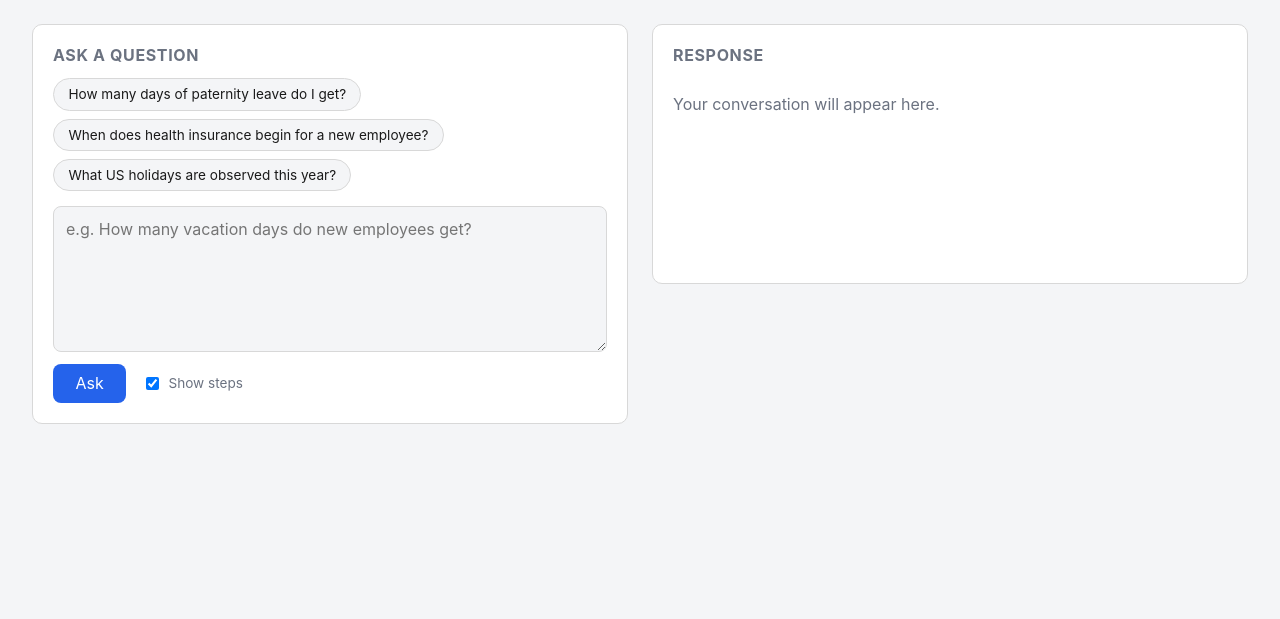
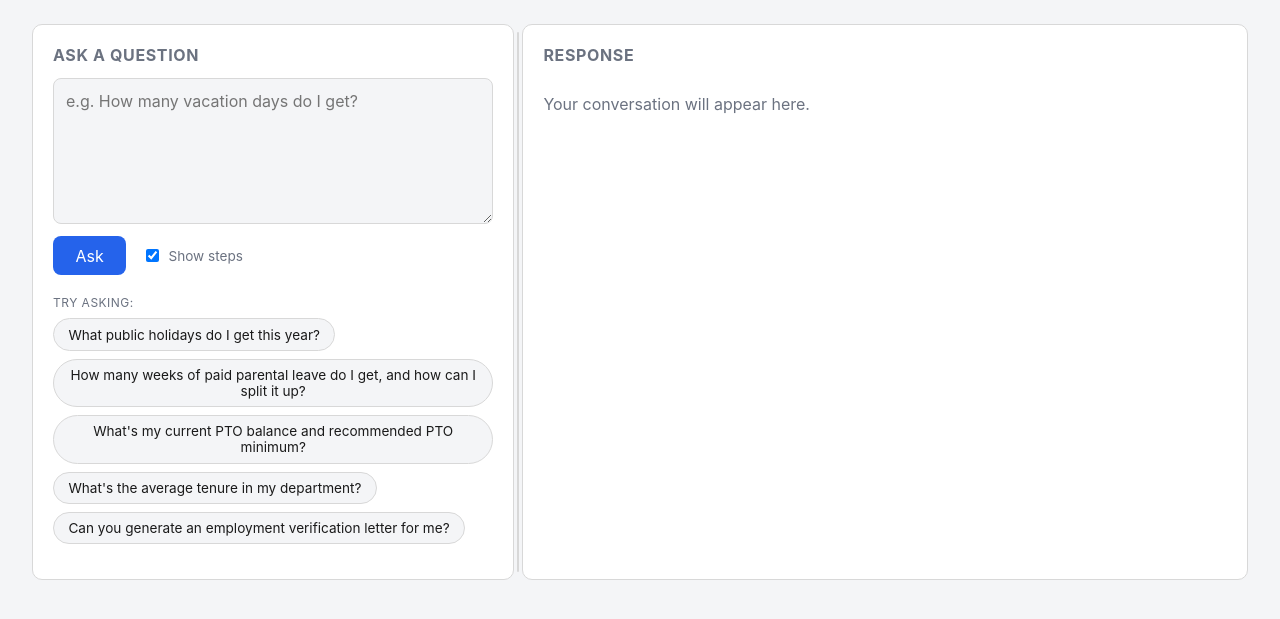
Before and after one commit to deepaudel/peopleFabrix, a FastAPI app: template app/templates/index.html in a window 1280 px wide. Shown: the part 61-680 px from the top of the page. Run offline with FastAPI, Linux system fonts and the light colour scheme; the template is opened without the code that fills it: most values are stand-ins (such as "Sample title", 1, 10 or a date in 2020); parts of the project's set-up code (start-up, migrations or seed data) failed here and were passed over; some libraries are stand-ins or nearby versions.

Commit message:
Add resizable split-pane layout, curated starter chips, and markdown rendering
Moves the "Try asking" chips into the question panel (below the form) and
gives it a real drag-to-resize splitter against the response panel instead
of a fixed 50/50 flex split — width persists to localStorage the same way
the "Show steps" toggle already does, defaults to 40/60, clamped 20-70%,
keyboard-accessible via the ARIA separator role, and collapses to a single
stacked column under 700px. Replaced the original 3 generic starter chips
with 5 curated from the app's actual demo-worthy capabilities (location-
aware public holidays, a clean single-fact policy answer, a multi-tool
PTO-balance-plus-policy question, department analytics, and the employment
letter generator), with a small "Try asking:" caption instead of a heavier
section heading.

Also fixes two real rendering problems surfaced while polishing this:
answers were never running through any markdown handling beyond bare
links, so **bold**, ### headings, and - bullet lists from model output
were showing up as literal raw text — replaced the old link-only
linkify() with a small custom renderMarkdown() (still escape-first, same
safety posture, only applied to the complete final answer, never streaming
deltas) plus matching typography CSS. That also surfaced a latent CSS bug
(.transcript-entry.assistant strong was unscoped and would have grayed out
the new bold emphasis text along with the "Assistant:" label) — scoped to
the direct child only. Separately, live testing turned up the model
narrating a fabricated sandbox: markdown link duplicating the real,
working document-download button; added a system prompt rule telling it
the UI already renders a working download button and not to invent a
link/path of its own.

Co-Authored-By: Claude Sonnet 5 <noreply@anthropic.com>

```diff
--- a/app/orchestrator.py
+++ b/app/orchestrator.py
@@ -89,6 +89,11 @@ Core Response Rules
      anything is actually written. Do not call action="confirm" yourself in the same turn.
 7. Use clear and supportive language
    * Be professional, respectful, and concise. Use bullets when they improve readability.
+8. Never fabricate links or file paths for generated documents
+   * When a tool result indicates a document is ready (e.g. an employment verification letter),
+     the UI already shows a working download button automatically. Do not invent a markdown
+     link, file path, or URL for it in your response — just confirm in plain language that it's
+     ready to download.
 
 When Information Is Missing
 Use language such as: "The available HR documents/records don't provide enough information to
--- a/app/static/css/style.css
+++ b/app/static/css/style.css
@@ -130,19 +130,65 @@ body {
 
 .panels {
   display: flex;
-  gap: 1.5rem;
   padding: 1.5rem 2rem 2rem;
-  align-items: flex-start;
-  flex-wrap: wrap;
+  align-items: stretch;
 }
 
 .panel {
-  flex: 1 1 320px;
+  flex: 0 0 auto;
+  box-sizing: border-box;
   background: var(--bg-panel);
   border: 1px solid var(--border);
   border-radius: 10px;
   padding: 1.25rem;
   min-height: 260px;
+}
+
+#question-panel {
+  width: calc(40% - 4px);
+}
+
+#response-panel {
+  width: calc(60% - 4px);
+}
+
+.panel-splitter {
+  flex: 0 0 8px;
+  align-self: stretch;
+  cursor: col-resize;
+  position: relative;
+}
+
+.panel-splitter::after {
+  content: "";
+  position: absolute;
+  top: 0.5rem;
+  bottom: 0.5rem;
+  left: 50%;
+  width: 2px;
+  transform: translateX(-50%);
+  background: var(--border);
+  border-radius: 999px;
+}
+
+.panel-splitter:hover::after,
+.panel-splitter.dragging::after {
+  background: var(--accent);
+}
+
+@media (max-width: 700px) {
+  .panel-splitter {
+    display: none;
+  }
+
+  .panels {
+    flex-direction: column;
+  }
+
+  #question-panel,
+  #response-panel {
+    width: 100%;
+  }
 }
 
 .panel h2 {
@@ -151,6 +197,14 @@ body {
   color: var(--muted);
   text-transform: uppercase;
   letter-spacing: 0.04em;
+}
+
+.starters-label {
+  font-size: 0.75rem;
+  color: var(--muted);
+  text-transform: uppercase;
+  letter-spacing: 0.04em;
+  margin: 1.25rem 0 0.5rem;
 }
 
 .starters {
@@ -265,7 +319,7 @@ button:disabled {
   display: flex;
   flex-direction: column;
   gap: 0.9rem;
-  max-height: 420px;
+  max-height: calc(100vh - 260px);
   overflow-y: auto;
 }
 
--- a/app/static/js/chat.js
+++ b/app/static/js/chat.js
@@ -53,6 +53,83 @@ if (showStepsToggle) {
   });
 }
 
+// Drag-to-resize split pane between the question and response panels.
+// Width is expressed as the left (question) panel's percentage of the
+// .panels container; the splitter's own width is subtracted so the two
+// panels plus the splitter always sum to exactly 100%.
+const PANEL_WIDTH_STORAGE_KEY = "pf_panel_width";
+const PANEL_WIDTH_MIN = 20;
+const PANEL_WIDTH_MAX = 70;
+const panelsContainer = document.querySelector(".panels");
+const splitter = document.getElementById("panel-splitter");
+const questionPanel = document.getElementById("question-panel");
+const responsePanel = document.getElementById("response-panel");
+
+function applyPanelWidth(leftPercent) {
+  const clamped = Math.min(PANEL_WIDTH_MAX, Math.max(PANEL_WIDTH_MIN, leftPercent));
+  if (questionPanel) {
+    questionPanel.style.width = `calc(${clamped}% - 4px)`;
+  }
+  if (responsePanel) {
+    responsePanel.style.width = `calc(${100 - clamped}% - 4px)`;
+  }
+  return clamped;
+}
+
+if (splitter && panelsContainer && questionPanel && responsePanel) {
+  const stored = localStorage.getItem(PANEL_WIDTH_STORAGE_KEY);
+  applyPanelWidth(stored !== null ? Number(stored) : 40);
+
+  let dragging = false;
+
+  const onMove = (clientX) => {
+    const rect = panelsContainer.getBoundingClientRect();
+    const percent = ((clientX - rect.left) / rect.width) * 100;
+    const clamped = applyPanelWidth(percent);
+    localStorage.setItem(PANEL_WIDTH_STORAGE_KEY, String(clamped));
+  };
+
+  const stopDragging = () => {
+    if (!dragging) {
+      return;
+    }
+    dragging = false;
+    splitter.classList.remove("dragging");
+    document.body.style.cursor = "";
+    document.body.style.userSelect = "";
+  };
+
+  splitter.addEventListener("mousedown", (event) => {
+    event.preventDefault();
+    dragging = true;
+    splitter.classList.add("dragging");
+    document.body.style.cursor = "col-resize";
+    document.body.style.userSelect = "none";
+  });
+
+  document.addEventListener("mousemove", (event) => {
+    if (dragging) {
+      onMove(event.clientX);
+    }
+  });
+  document.addEventListener("mouseup", stopDragging);
+
+  // Keyboard accessibility: arrow keys nudge the split by 2% while the
+  // splitter has focus, matching the ARIA separator role in index.html.
+  splitter.addEventListener("keydown", (event) => {
+    const current = questionPanel.getBoundingClientRect().width;
+    const total = panelsContainer.getBoundingClientRect().width;
+    const currentPercent = (current / total) * 100;
+    if (event.key === "ArrowLeft") {
+      const clamped = applyPanelWidth(currentPercent - 2);
+      localStorage.setItem(PANEL_WIDTH_STORAGE_KEY, String(clamped));
+    } else if (event.key === "ArrowRight") {
+      const clamped = applyPanelWidth(currentPercent + 2);
+      localStorage.setItem(PANEL_WIDTH_STORAGE_KEY, String(clamped));
+    }
+  });
+}
+
 function clearPlaceholder() {
   if (!hasEntries) {
     transcript.innerHTML = "";
@@ -66,8 +143,13 @@ function escapeHtml(str) {
   return div.innerHTML;
 }
 
-function linkify(text) {
-  let html = escapeHtml(text);
+// Applies inline formatting (bold, markdown links, bare URLs) to a single
+// already-trimmed line. Escapes first, then only ever injects real tags
+// around already-escaped text, same safety order the old linkify() used.
+function formatInline(line) {
+  let html = escapeHtml(line);
+
+  html = html.replace(/\*\*([^*]+)\*\*/g, "<strong>$1</strong>");
 
   // Markdown-style links: [title](url)
   html = html.replace(/\[([^\]]+)\]\((https?:\/\/[^\s)]+)\)/g, (_match, title, url) => {
@@ -80,6 +162,58 @@ function linkify(text) {
   });
 
   return html;
+}
+
+// Renders the final, complete answer text as HTML: paragraphs, bold,
+// headings, and bullet/numbered lists. Only ever called on the terminal,
+// fully-arrived answer (see renderAnswer) — never on in-flight streaming
+// deltas, since partial markdown (e.g. an unclosed "**") can't be parsed
+// safely or predictably mid-stream.
+function renderMarkdown(text) {
+  const lines = text.split("\n");
+  const htmlParts = [];
+  let listItems = [];
+  let listTag = null;
+
+  function flushList() {
+    if (listItems.length) {
+      htmlParts.push(`<${listTag}>${listItems.join("")}</${listTag}>`);
+      listItems = [];
+      listTag = null;
+    }
+  }
+
+  for (const rawLine of lines) {
+    const line = rawLine.trim();
+    const headingMatch = line.match(/^#{1,4}\s+(.*)$/);
+    const bulletMatch = line.match(/^[-*]\s+(.*)$/);
+    const numberedMatch = line.match(/^\d+\.\s+(.*)$/);
+
+    if (headingMatch) {
+      flushList();
+      htmlParts.push(`<p class="answer-heading">${formatInline(headingMatch[1])}</p>`);
+    } else if (bulletMatch) {
+      if (listTag !== "ul") {
+        flushList();
+        listTag = "ul";
+      }
+      listItems.push(`<li>${formatInline(bulletMatch[1])}</li>`);
+    } else if (numberedMatch) {
+      if (listTag !== "ol") {
+        flushList();
+        listTag = "ol";
+      }
+      listItems.push(`<li>${formatInline(numberedMatch[1])}</li>`);
+    } else if (line === "") {
+      flushList();
+    } else {
+      flushList();
+      htmlParts.push(`<p>${formatInline(line)}</p>`);
+    }
+  }
+  flushList();
+
+  return htmlParts.join("");
 }
 
 function renderFeedback(container, traceId) {
@@ -134,7 +268,7 @@ function renderAttachments(container, attachments) {
 function renderAnswer(entry, text, traceId, attachments) {
   const body = entry.querySelector(".entry-body");
   body.innerHTML = `<span class="answer-text"></span>`;
-  body.querySelector(".answer-text").innerHTML = linkify(text);
+  body.querySelector(".answer-text").innerHTML = renderMarkdown(text);
   renderAttachments(body, attachments);
   if (traceId) {
     renderFeedback(body, traceId);
--- a/app/templates/index.html
+++ b/app/templates/index.html
@@ -38,13 +38,8 @@
   <main class="panels">
     <section class="panel" id="question-panel">
       <h2>Ask a question</h2>
-      <div class="starters" id="starters">
-        <button type="button" class="starter-chip">How many days of paternity leave do I get?</button>
-        <button type="button" class="starter-chip">When does health insurance begin for a new employee?</button>
-        <button type="button" class="starter-chip">What US holidays are observed this year?</button>
-      </div>
       <form id="ask-form">
-        <textarea id="question-input" placeholder="e.g. How many vacation days do new employees get?" rows="6" required></textarea>
+        <textarea id="question-input" placeholder="e.g. How many vacation days do I get?" rows="6" required></textarea>
         <div class="ask-form-footer">
           <button type="submit" id="ask-button">Ask</button>
           <label class="steps-toggle">
@@ -53,7 +48,18 @@
           </label>
         </div>
       </form>
+
+      <p class="starters-label">Try asking:</p>
+      <div class="starters" id="starters">
+        <button type="button" class="starter-chip">What public holidays do I get this year?</button>
+        <button type="button" class="starter-chip">How many weeks of paid parental leave do I get, and how can I split it up?</button>
+        <button type="button" class="starter-chip">What's my current PTO balance and recommended PTO minimum?</button>
+        <button type="button" class="starter-chip">What's the average tenure in my department?</button>
+        <button type="button" class="starter-chip">Can you generate an employment verification letter for me?</button>
+      </div>
     </section>
+
+    <div class="panel-splitter" id="panel-splitter" role="separator" aria-orientation="vertical" aria-label="Resize panels" tabindex="0"></div>
 
     <section class="panel" id="response-panel">
       <h2>Response</h2>
```
Also changed, not shown: other parts of app/static/css/style.css (+42 -1 lines).
